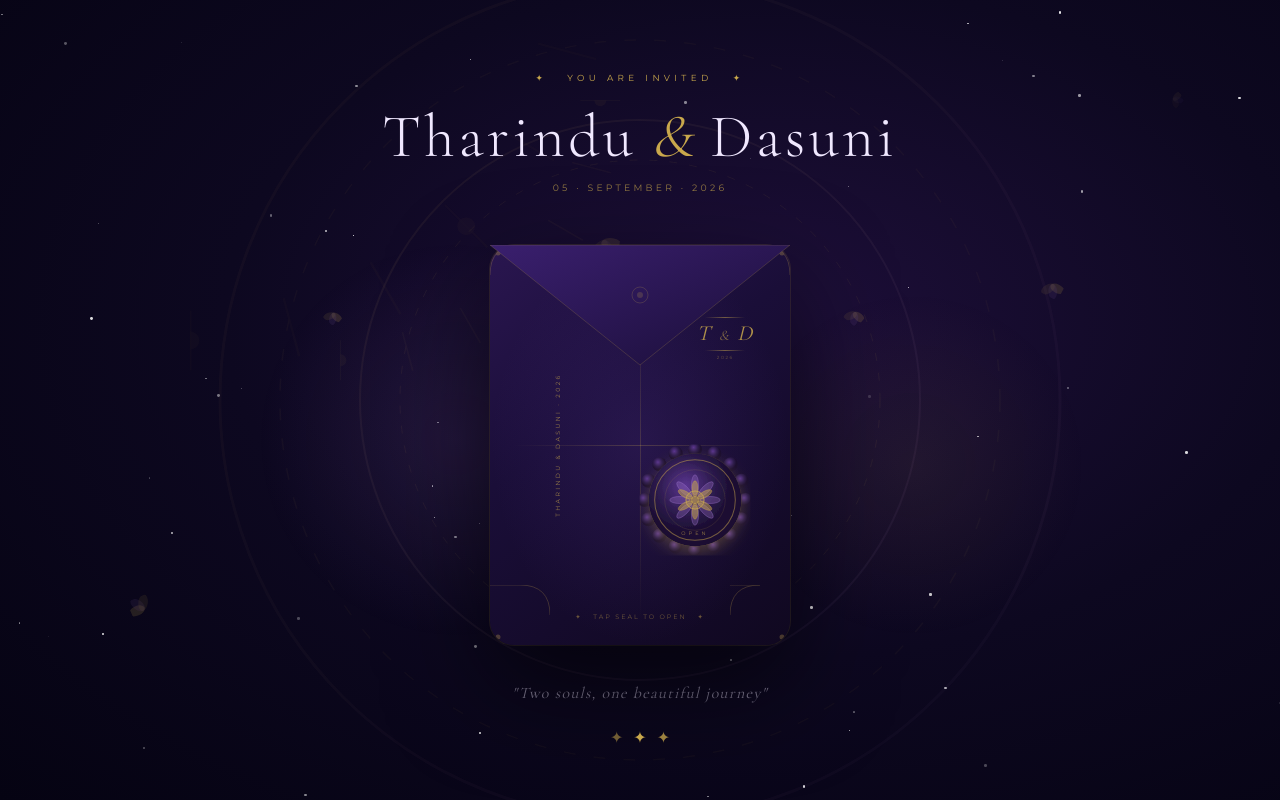
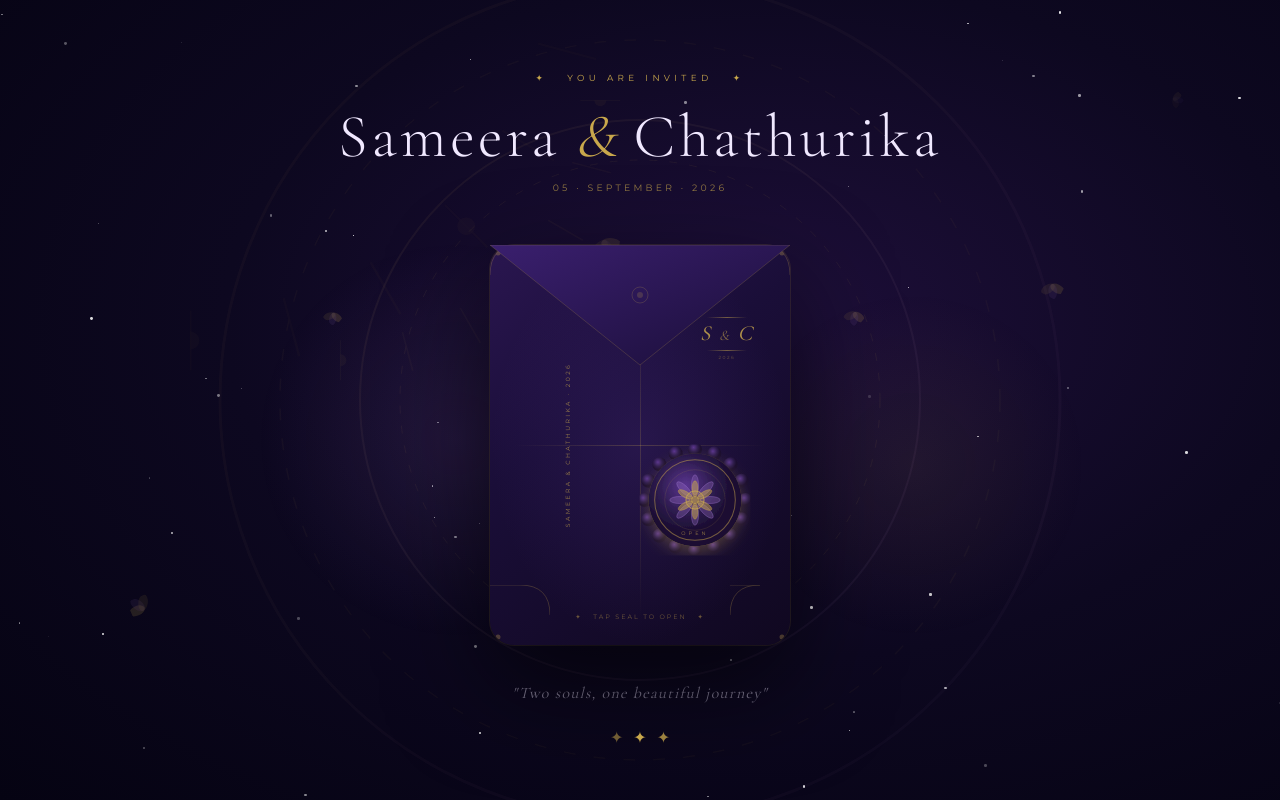
Before and after one commit to ganindurandikadesilva-svg/wedding-site2, a Next.js app: page / in a window 1280 px wide. Built offline with nearby package versions, Linux system fonts and the light colour scheme.

Commit message:
updated design

```diff
--- a/components/Envelope.jsx
+++ b/components/Envelope.jsx
@@ -343,11 +343,11 @@ function EnvelopeMonogram() {
           fontStyle: "italic",
         }}
       >
-        T{" "}
+        S{" "}
         <span style={{ fontSize: "0.9rem", color: "rgba(201,168,76,0.55)" }}>
           &amp;
         </span>{" "}
-        D
+        C
       </div>
 
       {/* Thin decorative rule below */}
@@ -510,13 +510,13 @@ export default function Envelope() {
             lineHeight: 1.1,
           }}
         >
-          Tharindu
+          Sameera
           <span
             style={{ color: "#c9a84c", fontStyle: "italic", margin: "0 14px" }}
           >
             &
           </span>
-          Dasuni
+          Chathurika
         </motion.h1>
 
         {/* Date */}
@@ -666,7 +666,7 @@ export default function Envelope() {
                     textTransform: "uppercase",
                   }}
                 >
-                  Tharindu & Dasuni · 2026
+                  Sameera & Chathurika · 2026
                 </span>
               </div>
 
--- a/components/WeddingDetails.jsx
+++ b/components/WeddingDetails.jsx
@@ -508,7 +508,7 @@ export default function WeddingDetails() {
                   letterSpacing: "0.02em",
                 }}
               >
-                Tharindu
+                Sameera
               </h1>
             </Reveal>
 
@@ -537,7 +537,7 @@ export default function WeddingDetails() {
                   letterSpacing: "0.02em",
                 }}
               >
-                Dasuni
+                Chathurika
               </h1>
             </Reveal>
 
@@ -602,7 +602,7 @@ export default function WeddingDetails() {
               {COUPLE_IMAGE_URL ? (
                 <img
                   src={COUPLE_IMAGE_URL}
-                  alt="Tharindu & Dasuni"
+                  alt="Sameera & Chathurika"
                   style={{
                     width: "100%",
                     height: "100%",
@@ -648,7 +648,7 @@ export default function WeddingDetails() {
             role="Beloved Daughter of"
             p1="Mr. R. M. Sunil Jayawardena"
             p2="& Mrs. H. D. Nayana Jayawardena"
-            name="Dasuni"
+            name="Chathurika"
             custom={0}
           />
 
@@ -692,7 +692,7 @@ export default function WeddingDetails() {
             role="Beloved Son of"
             p1="Mr. A. P. Dinesh Perera"
             p2="& Mrs. S. R. Malithi Perera"
-            name="Tharindu"
+            name="Sameera"
             custom={2}
           />
         </Section>
@@ -1051,7 +1051,7 @@ export default function WeddingDetails() {
 
           <Reveal custom={2}>
             <Label style={{ color: T.fgFaint, fontSize: "0.4rem" }}>
-              Tharindu &amp; Dasuni · September 2026
+              Sameera &amp; Chathurika · September 2026
             </Label>
           </Reveal>
 
```
